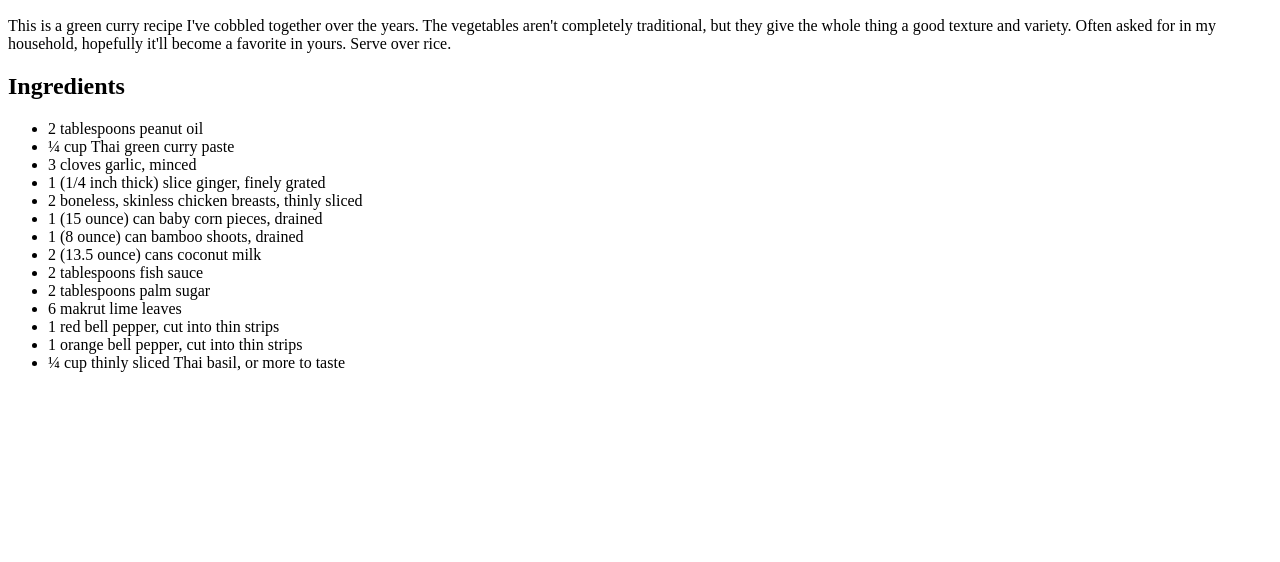
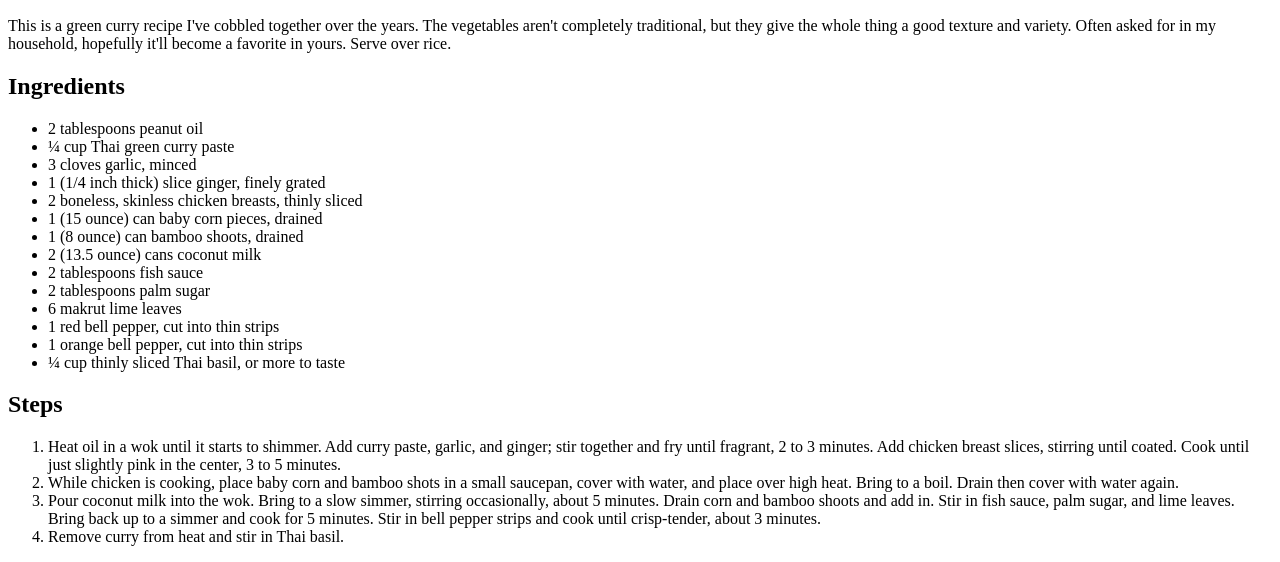
Before and after one commit to mhelfrich/odin-recipes, a plain HTML site: page recipes/greenCurry.html in a window 1280 px wide. Shown: the part 434-996 px from the top of the page. Before the commit the page ends 822 px from the top, so only its background shows below. Drawn offline with Linux system fonts and the light colour scheme.

Commit message:
Add cooking steps

```diff
--- a/recipes/greenCurry.html
+++ b/recipes/greenCurry.html
@@ -34,5 +34,27 @@
       <li>1 orange bell pepper, cut into thin strips</li>
       <li>¼ cup thinly sliced Thai basil, or more to taste</li>
     </ul>
+    <h2>Steps</h2>
+    <ol>
+      <li>
+        Heat oil in a wok until it starts to shimmer. Add curry paste, garlic,
+        and ginger; stir together and fry until fragrant, 2 to 3 minutes. Add
+        chicken breast slices, stirring until coated. Cook until just slightly
+        pink in the center, 3 to 5 minutes.
+      </li>
+      <li>
+        While chicken is cooking, place baby corn and bamboo shots in a small
+        saucepan, cover with water, and place over high heat. Bring to a boil.
+        Drain then cover with water again.
+      </li>
+      <li>
+        Pour coconut milk into the wok. Bring to a slow simmer, stirring
+        occasionally, about 5 minutes. Drain corn and bamboo shoots and add in.
+        Stir in fish sauce, palm sugar, and lime leaves. Bring back up to a
+        simmer and cook for 5 minutes. Stir in bell pepper strips and cook until
+        crisp-tender, about 3 minutes.
+      </li>
+      <li>Remove curry from heat and stir in Thai basil.</li>
+    </ol>
   </body>
 </html>
```
